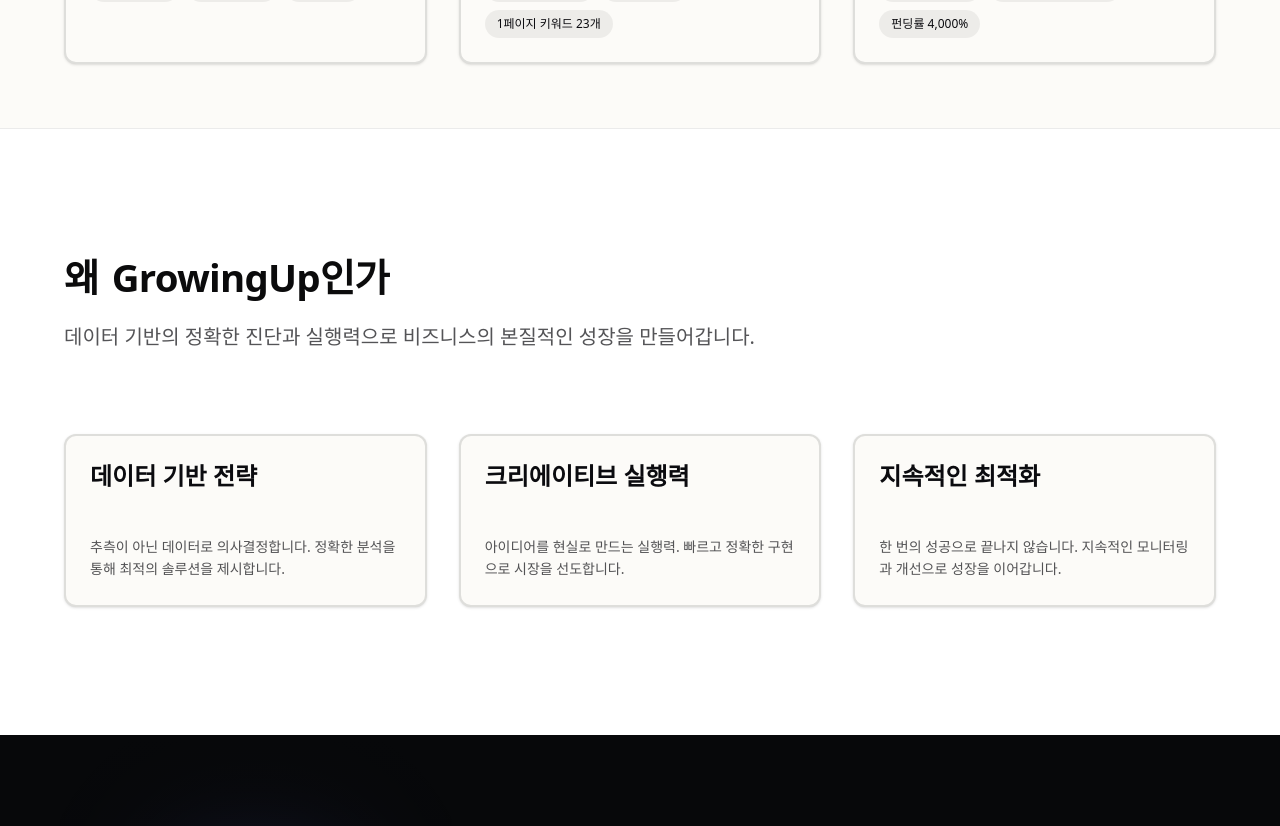
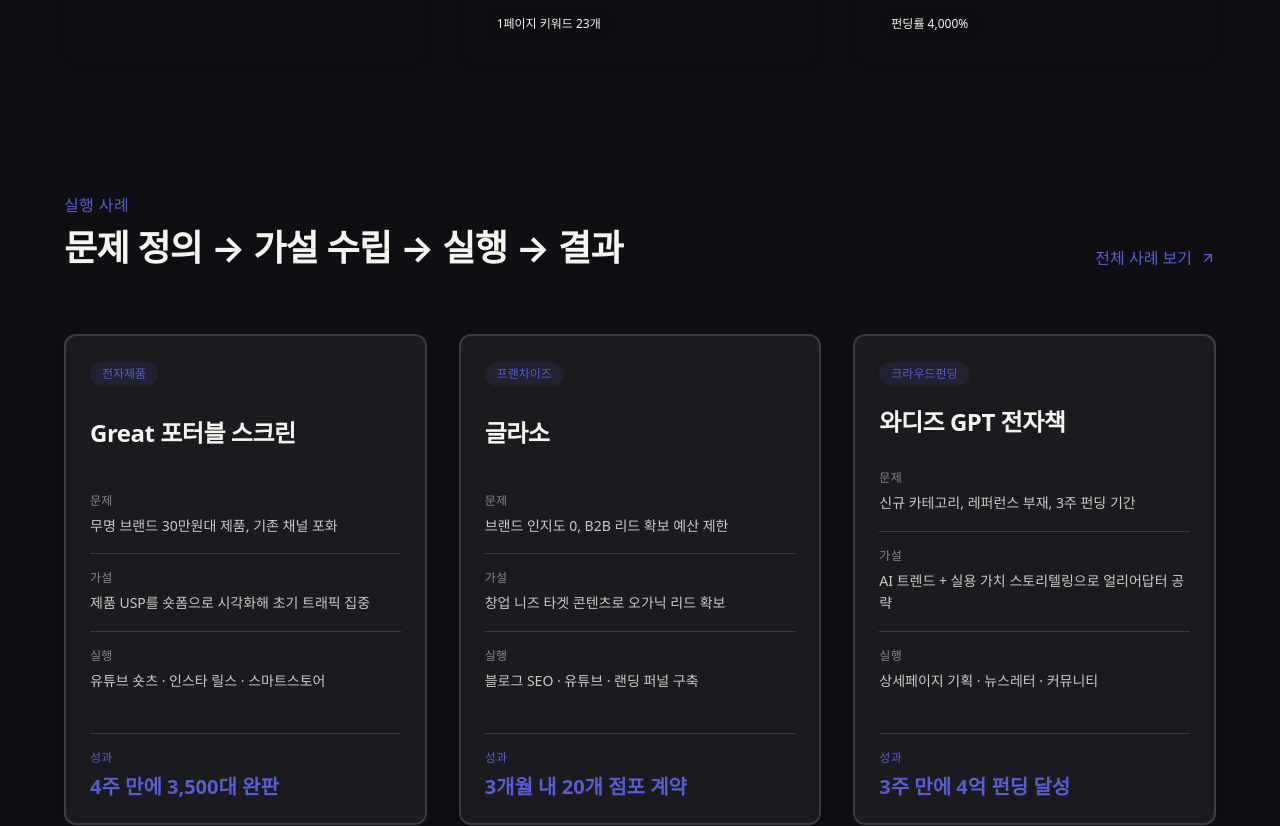
Before and after one commit to Haeseong-Kwon/growingup-homepage, a Next.js app: page / in a window 1280 px wide. Shown: the part 1260-2086 px from the top of the page. Built offline with nearby package versions, Linux system fonts and the light colour scheme.

Commit message:
작업 방식 섹션 디벨롭

```diff
--- a/src/app/(site)/page.tsx
+++ b/src/app/(site)/page.tsx
@@ -6,11 +6,12 @@ import { Section } from "@/components/layout/section";
 import { Container } from "@/components/layout/container";
 import { VideoHero } from "@/components/hero/video-hero";
 import { Card, CardContent, CardHeader, CardTitle } from "@/components/ui/card";
-import { ArrowRight, Sparkles, Zap, Target, TrendingUp, Store, Book } from "lucide-react";
+import { ArrowRight, Sparkles, Zap, Target, TrendingUp, Store, Book, Search, Palette, Share2, Users, RefreshCw } from "lucide-react";
 import { SplitTextReveal } from "@/components/motion/split-text-reveal";
 import { MediaReveal } from "@/components/motion/media-reveal";
 import { HorizontalSlider } from "@/components/sections/horizontal-slider";
 import { LogoMarquee } from "@/components/sections/logo-marquee";
+import { ExecutionCasesSection } from "@/components/sections/execution-cases-section";
 import { Accordion } from "@/components/ui/accordion";
 import { KpiBadge } from "@/components/ui/kpi-badge";
 
@@ -46,37 +47,32 @@ const ongoingProjects = [
   },
 ];
 
-// 프로세스 스텝
+// 프로세스 스텝 (GrowingUp Marketing OS)
 const processSteps = [
   {
-    title: "Discover",
-    description: "비즈니스 목표와 현재 상태를 정확히 파악합니다.",
-    detail: "외주 참여자와 함께 리서치 및 분석 진행",
+    title: "시장조사",
+    description: "경쟁 환경, 타겟 분석, 기회 영역 도출",
+    outputs: "3C 분석, 타겟 페르소나, 포지셔닝 맵",
   },
   {
-    title: "Strategy",
-    description: "데이터 기반 전략을 수립하고 실행 계획을 세웁니다.",
-    detail: "전략 수립 워크샵 및 로드맵 작성",
+    title: "전략 수립",
+    description: "채널 믹스, 메시지, KPI 설계",
+    outputs: "전략 문서, 크리에이티브 브리프, 예산 배분표",
   },
   {
-    title: "Creative",
-    description: "차별화된 크리에이티브 솔루션을 개발합니다.",
-    detail: "크리에이터와 협업하여 콘텐츠 제작",
+    title: "실행",
+    description: "콘텐츠 제작, 미디어 바잉, 채널 운영",
+    outputs: "콘텐츠 패키지, 진행 리포트, 성과 대시보드",
   },
   {
-    title: "Launch",
-    description: "전략을 실행에 옮기고 시장에 출시합니다.",
-    detail: "캠페인 런칭 및 초기 모니터링",
+    title: "인력 매칭",
+    description: "전문 인력 연결, 역할 분담, 협업 체계",
+    outputs: "파트너 리스트, SOP 문서, 커뮤니케이션 가이드",
   },
   {
-    title: "Optimize",
-    description: "실시간 데이터를 바탕으로 지속적으로 최적화합니다.",
-    detail: "성과 분석 및 A/B 테스트 진행",
-  },
-  {
-    title: "Report",
-    description: "명확한 성과 지표와 인사이트를 제공합니다.",
-    detail: "정기 리포트 및 개선 제안",
+    title: "피드백 학습",
+    description: "성과 분석, 가설 검증, 다음 실험 설계",
+    outputs: "인사이트 리포트, 학습 DB, 넥스트 액션 플랜",
   },
 ];
 
@@ -279,6 +275,9 @@ export default function HomePage() {
         </Container>
       </Section>
 
+      {/* [1-1] 실행 사례 섹션 */}
+      <ExecutionCasesSection />
+
       {/* [2] "Why GrowingUp" - light */}
       <Section
         data-palette="light"
@@ -446,17 +445,23 @@ export default function HomePage() {
       >
         <Container>
           <div className="mb-12 md:mb-16">
+            <div className="text-center mb-4">
+              <div className="text-sm md:text-base font-medium text-white/60 mb-2 uppercase tracking-wide">
+                운영 프레임워크
+              </div>
               <SplitTextReveal
-              text="우리의 작업 방식"
+                text="GrowingUp Marketing OS"
                 as="h2"
                 align="center"
                 split="words"
                 direction="lr"
                 className="text-white mb-4"
               />
-            <p className="text-center text-white/80 max-w-2xl mx-auto">
-              체계적인 프로세스로 프로젝트의 성공을 보장합니다.
-            </p>
+            </div>
+            <div className="text-center text-white/80 max-w-2xl mx-auto space-y-2">
+              <p>5단계 운영 루프로 런칭의 불확실성을 체계적으로 관리합니다.</p>
+              <p>각 단계마다 명확한 산출물과 의사결정 기준을 제공합니다.</p>
+            </div>
           </div>
           <HorizontalSlider items={processSteps} dark={true} />
           <div className="mt-12 text-center">
--- /dev/null
+++ b/src/components/sections/execution-cases-section.tsx
@@ -0,0 +1,154 @@
+"use client";
+
+import Link from "next/link";
+import { Card, CardContent, CardHeader } from "@/components/ui/card";
+import { ArrowUpRight } from "lucide-react";
+import { cn } from "@/lib/utils";
+import { Section } from "@/components/layout/section";
+import { Container } from "@/components/layout/container";
+
+interface ExecutionCase {
+  category: string;
+  title: string;
+  problem: string;
+  hypothesis: string;
+  execution: string;
+  result: string;
+}
+
+const executionCases: ExecutionCase[] = [
+  {
+    category: "전자제품",
+    title: "Great 포터블 스크린",
+    problem: "무명 브랜드 30만원대 제품, 기존 채널 포화",
+    hypothesis: "제품 USP를 숏폼으로 시각화해 초기 트래픽 집중",
+    execution: "유튜브 숏츠 · 인스타 릴스 · 스마트스토어",
+    result: "4주 만에 3,500대 완판",
+  },
+  {
+    category: "프랜차이즈",
+    title: "글라소",
+    problem: "브랜드 인지도 0, B2B 리드 확보 예산 제한",
+    hypothesis: "창업 니즈 타겟 콘텐츠로 오가닉 리드 확보",
+    execution: "블로그 SEO · 유튜브 · 랜딩 퍼널 구축",
+    result: "3개월 내 20개 점포 계약",
+  },
+  {
+    category: "크라우드펀딩",
+    title: "와디즈 GPT 전자책",
+    problem: "신규 카테고리, 레퍼런스 부재, 3주 펀딩 기간",
+    hypothesis: "AI 트렌드 + 실용 가치 스토리텔링으로 얼리어답터 공략",
+    execution: "상세페이지 기획 · 뉴스레터 · 커뮤니티",
+    result: "3주 만에 4억 펀딩 달성",
+  },
+];
+
+export function ExecutionCasesSection() {
+  return (
+    <Section
+      data-palette="light"
+      data-theme="light"
+      data-band="120"
+      variant="default"
+      divider="top"
+      minHeight="auto"
+      className="py-12 md:py-16"
+    >
+      <Container>
+        {/* 섹션 헤더 */}
+        <div className="flex flex-col md:flex-row md:items-end md:justify-between gap-4 md:gap-8 mb-12 md:mb-16">
+          <div>
+            <div className="text-sm md:text-base font-medium text-[var(--brand-primary)] mb-2 uppercase tracking-wide">
+              실행 사례
+            </div>
+            <h2 className="text-2xl md:text-3xl lg:text-4xl font-bold text-[var(--brand-fg)] leading-tight">
+              문제 정의 → 가설 수립 → 실행 → 결과
+            </h2>
+          </div>
+          <Link
+            href="/cases"
+            className="inline-flex items-center gap-2 text-sm md:text-base font-medium text-[var(--brand-primary)] hover:text-[var(--brand-primary)]/80 transition-colors"
+          >
+            전체 사례 보기
+            <ArrowUpRight className="w-4 h-4" />
+          </Link>
+        </div>
+
+        {/* 카드 그리드 */}
+        <div className="grid grid-cols-1 md:grid-cols-2 lg:grid-cols-3 gap-6 lg:gap-8">
+          {executionCases.map((caseItem, index) => (
+            <Card
+              key={index}
+              className={cn(
+                "group relative border-2 transition-all duration-300 hover:-translate-y-1 flex flex-col h-full",
+                "bg-[var(--color-card)] border-[var(--color-border)]",
+                "hover:border-[var(--brand-primary)]/30 hover:shadow-lg"
+              )}
+            >
+              {/* 우상단 아이콘 */}
+              <div className="absolute top-4 right-4 opacity-0 group-hover:opacity-100 transition-opacity duration-300 z-10">
+                <ArrowUpRight className="w-5 h-5 text-[var(--brand-primary)]" />
+              </div>
+
+              <CardHeader className="pb-4 flex-1">
+                {/* 카테고리 칩 */}
+                <div className="mb-3">
+                  <span className="inline-block px-3 py-1 rounded-full bg-[var(--brand-primary)]/10 text-xs font-medium text-[var(--brand-primary)]">
+                    {caseItem.category}
+                  </span>
+                </div>
+
+                {/* 타이틀 */}
+                <h3 className="text-xl md:text-2xl font-bold text-[var(--brand-fg)] mb-6 pr-8">
+                  {caseItem.title}
+                </h3>
+
+                {/* 문제/가설/실행 블록 */}
+                <div className="space-y-4">
+                  <div>
+                    <div className="text-xs font-medium text-[var(--brand-fg)]/50 mb-1.5 uppercase tracking-wide">
+                      문제
+                    </div>
+                    <p className="text-sm text-[var(--brand-fg)]/80 leading-relaxed">
+                      {caseItem.problem}
+                    </p>
+                  </div>
+
+                  <div className="border-t border-[var(--color-border)] pt-4">
+                    <div className="text-xs font-medium text-[var(--brand-fg)]/50 mb-1.5 uppercase tracking-wide">
+                      가설
+                    </div>
+                    <p className="text-sm text-[var(--brand-fg)]/80 leading-relaxed">
+                      {caseItem.hypothesis}
+                    </p>
+                  </div>
+
+                  <div className="border-t border-[var(--color-border)] pt-4">
+                    <div className="text-xs font-medium text-[var(--brand-fg)]/50 mb-1.5 uppercase tracking-wide">
+                      실행
+                    </div>
+                    <p className="text-sm text-[var(--brand-fg)]/80 leading-relaxed">
+                      {caseItem.execution}
+                    </p>
+                  </div>
+                </div>
+              </CardHeader>
+
+              <CardContent className="pt-0 mt-auto">
+                {/* 성과 (하단 강조) */}
+                <div className="border-t border-[var(--color-border)] pt-4">
+                  <div className="text-xs font-medium text-[var(--brand-primary)] mb-2 uppercase tracking-wide">
+                    성과
+                  </div>
+                  <p className="text-lg md:text-xl font-bold text-[var(--brand-primary)] leading-tight">
+                    {caseItem.result}
+                  </p>
+                </div>
+              </CardContent>
+            </Card>
+          ))}
+        </div>
+      </Container>
+    </Section>
+  );
+}
--- a/src/components/sections/horizontal-slider.tsx
+++ b/src/components/sections/horizontal-slider.tsx
@@ -10,6 +10,7 @@ interface HorizontalSliderItem {
   title: string;
   description: string;
   detail?: string;
+  outputs?: string; // 산출물
 }
 
 interface HorizontalSliderProps {
@@ -197,12 +198,31 @@ export function HorizontalSlider({
                 </h3>
               </div>
               <p className={cn(
-                "text-sm md:text-base leading-relaxed mb-3",
+                "text-sm md:text-base leading-relaxed mb-4",
                 dark ? "text-white/80" : "text-[var(--brand-fg)]/70"
               )}>
                 {item.description}
               </p>
-              {item.detail && (
+              {item.outputs && (
+                <>
+                  <div className={cn(
+                    "h-px mb-3",
+                    dark ? "bg-white/10" : "bg-[var(--brand-muted)]"
+                  )} />
+                  <div className="text-xs font-medium uppercase tracking-wide mb-2" style={{
+                    color: dark ? "rgba(255,255,255,0.6)" : "var(--brand-fg, #0b0b0c)"
+                  }}>
+                    산출물
+                  </div>
+                  <p className={cn(
+                    "text-xs leading-relaxed",
+                    dark ? "text-white/60" : "text-[var(--brand-fg)]/50"
+                  )}>
+                    {item.outputs}
+                  </p>
+                </>
+              )}
+              {item.detail && !item.outputs && (
                 <p className={cn(
                   "text-xs leading-relaxed",
                   dark ? "text-white/60" : "text-[var(--brand-fg)]/50"
```
Lines whose indentation alone changed are shown as unchanged.
